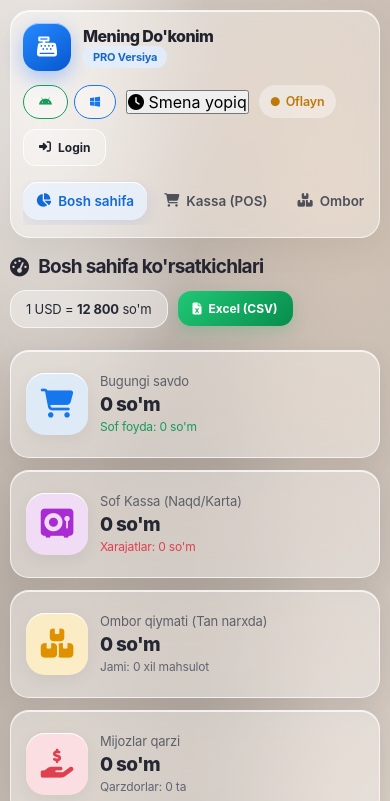
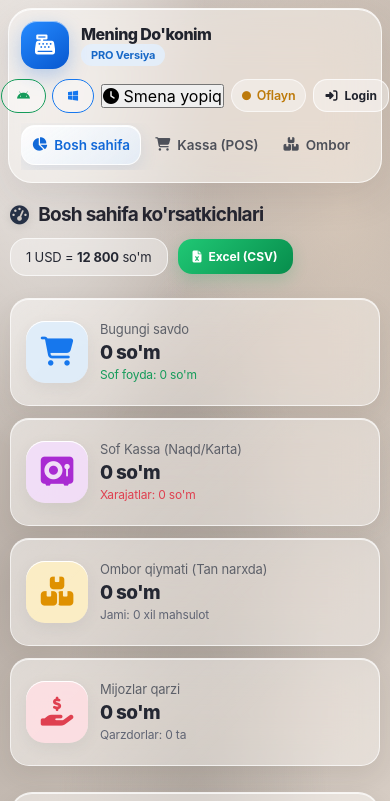
Before and after one commit to matlaboff/dokonimpos, a plain HTML site: page web/index.html in a window 390 px wide. Shown: the top 801 px of the page. Drawn offline with Linux system fonts and the light colour scheme.

Commit message:
Add refined styles for navbar and dashboard

```diff
--- a/web/styles.css
+++ b/web/styles.css
@@ -1295,3 +1295,124 @@ button { -webkit-tap-highlight-color: transparent; }
     .stat-card { gap: 12px; }
     .stat-info h3 { font-size: 19px; }
 }
+
+
+/* ============================================================
+   PRO FINISH — refined glass navigation and dashboard polish
+   ============================================================ */
+.navbar {
+    margin: 14px auto 0;
+    width: min( calc(100% - 36px), 1540px );
+    padding: 13px 20px;
+    gap: 16px;
+    border-radius: 24px;
+    background: rgba(248,246,244,.48);
+    border: 1px solid rgba(255,255,255,.72);
+    -webkit-backdrop-filter: blur(26px) saturate(145%);
+    backdrop-filter: blur(26px) saturate(145%);
+    box-shadow: 0 14px 38px rgba(55,45,38,.12),
+                inset 0 1px 0 rgba(255,255,255,.88);
+}
+.brand { flex: 0 0 auto; }
+.logo-icon {
+    width: 48px;
+    height: 48px;
+    border-radius: 16px;
+    box-shadow: 0 7px 20px rgba(15,105,220,.27),
+                inset 0 1px 0 rgba(255,255,255,.55);
+}
+#shop-name-display { letter-spacing: -.035em; }
+.nav-links {
+    flex: 1 1 auto;
+    min-width: 0;
+    gap: 3px;
+}
+.nav-btn {
+    white-space: nowrap;
+    padding: 11px 10px;
+    border: 1px solid transparent;
+    border-radius: 14px;
+}
+.nav-btn.active {
+    border-color: rgba(255,255,255,.76);
+    background: linear-gradient(145deg,rgba(255,255,255,.88),rgba(225,239,255,.68));
+    box-shadow: 0 6px 18px rgba(40,100,180,.12),
+                inset 0 1px 0 #fff;
+}
+.status-box {
+    flex: 0 0 auto;
+    gap: 9px;
+}
+.status-indicator {
+    white-space: nowrap;
+    padding: 10px 13px;
+    border: 1px solid rgba(255,255,255,.62);
+}
+#login-btn {
+    border-radius: 14px;
+    padding: 10px 14px;
+    background: rgba(255,255,255,.42);
+    border: 1px solid rgba(255,255,255,.72);
+}
+.main-content {
+    padding-top: 30px;
+}
+.section-header h2 i {
+    color: #273247;
+    filter: drop-shadow(0 2px 4px rgba(0,0,0,.10));
+}
+.header-actions .btn-success {
+    border-radius: 14px;
+}
+.card, .stat-card {
+    transition: transform .22s ease, box-shadow .22s ease, border-color .22s ease;
+}
+.card:hover {
+    border-color: rgba(255,255,255,.92);
+    box-shadow: 0 15px 34px rgba(52,43,36,.12),
+                inset 0 1px 0 rgba(255,255,255,.85);
+}
+.stat-card {
+    position: relative;
+    isolation: isolate;
+}
+.stat-card::after {
+    content: "";
+    position: absolute;
+    inset: 0;
+    z-index: -1;
+    border-radius: inherit;
+    background: linear-gradient(135deg,rgba(255,255,255,.20),transparent 62%);
+    pointer-events: none;
+}
+.empty-msg { text-align: center; }
+input, select, textarea {
+    -webkit-backdrop-filter: blur(12px);
+    backdrop-filter: blur(12px);
+}
+button:focus-visible, a:focus-visible, input:focus-visible,
+select:focus-visible, textarea:focus-visible {
+    outline: 3px solid rgba(22,119,238,.38);
+    outline-offset: 2px;
+}
+@media (max-width: 1180px) {
+    .navbar { width: calc(100% - 28px); }
+    .nav-links { order: 3; flex-basis: 100%; }
+    .status-box { margin-left: auto; }
+}
+@media (max-width: 767px) {
+    .navbar {
+        width: calc(100% - 16px);
+        margin-top: 8px;
+        padding: 12px;
+        gap: 10px;
+    }
+    .status-box {
+        margin-left: auto;
+        gap: 7px;
+    }
+    .status-indicator { padding: 8px 10px; }
+    #login-btn { padding: 8px 11px; }
+    .nav-links { order: 3; }
+    .main-content { padding-top: 20px; }
+}
```
